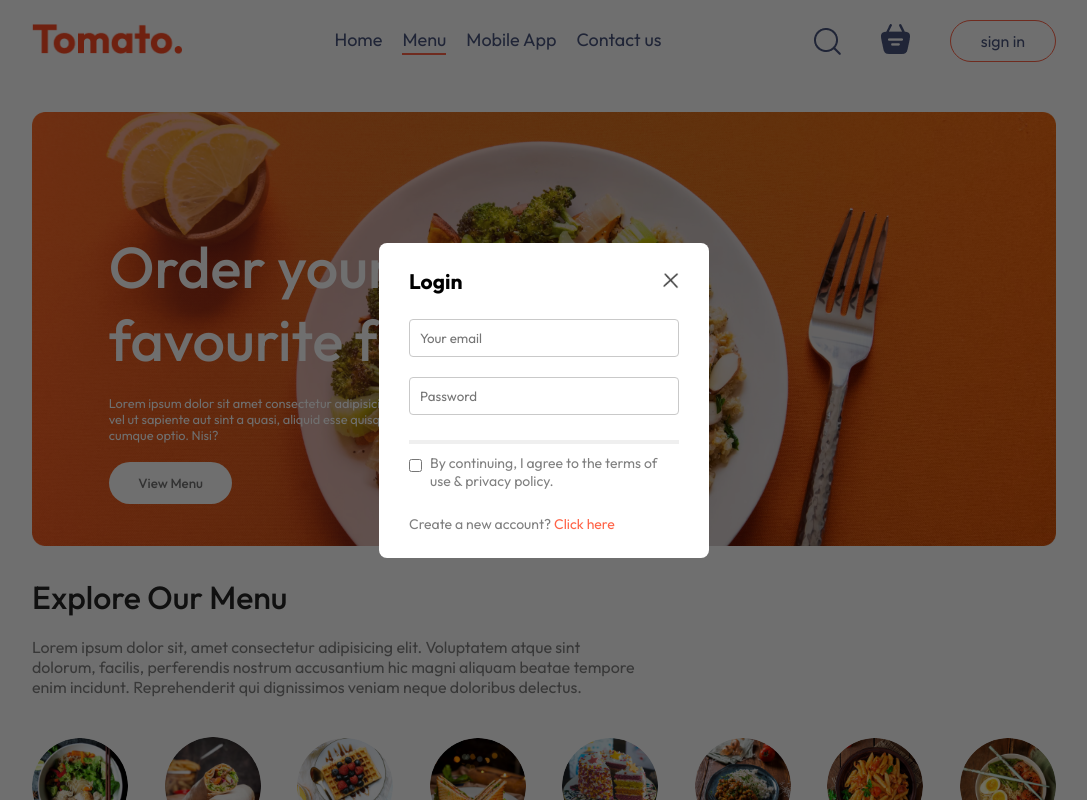
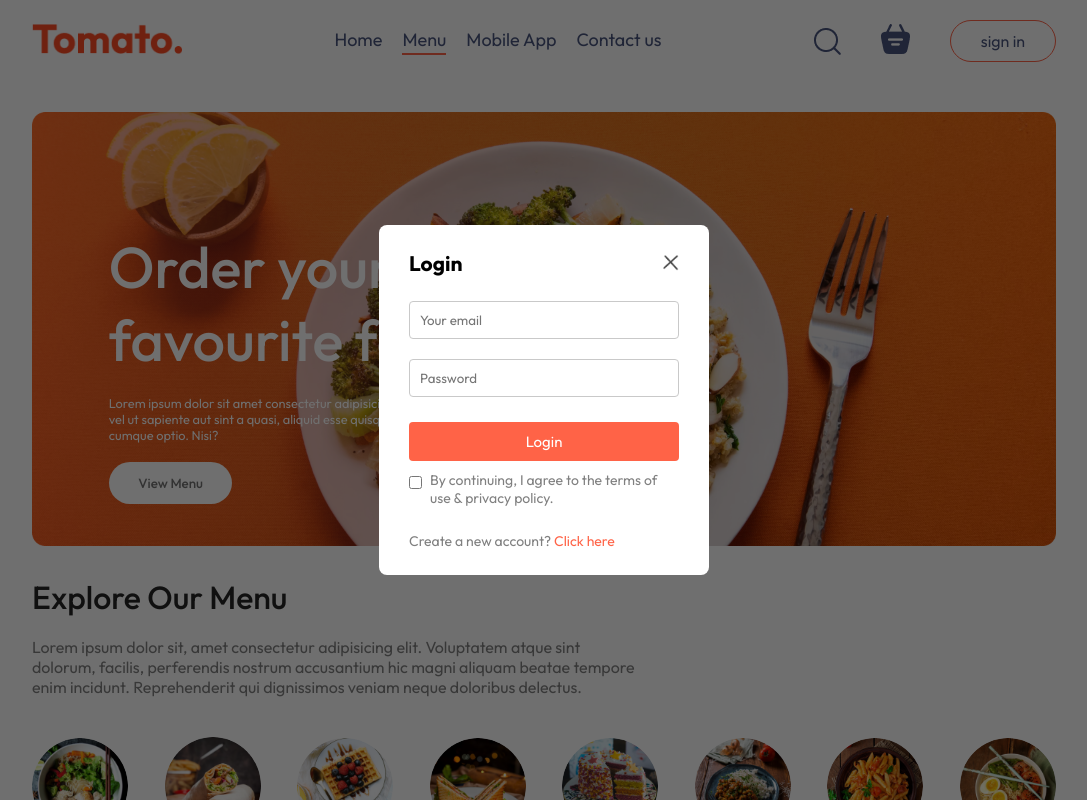
Before and after one commit to Shivatyagi01/Food-Delivery-App-in-React, a React (Vite) app in the folder frontend/: page / in a window 1280 px wide. Both pictures are taken after a click on the button "sign in". Shown: the top 800 px of the page, without its empty margins (96-1183 px from the left). Built offline with nearby package versions, Linux system fonts and the light colour scheme.

Commit message:
Change in Login popup files

```diff
--- a/frontend/src/components/LoginPopup/LoginPopup.css
+++ b/frontend/src/components/LoginPopup/LoginPopup.css
@@ -46,7 +46,7 @@
     border-radius: 4px;
 }
 
-.login-popup-inputs button {
+.login-popup button {
     border: none;
     padding: 10px;
     border-radius: 4px;
--- a/frontend/src/components/LoginPopup/LoginPopup.jsx
+++ b/frontend/src/components/LoginPopup/LoginPopup.jsx
@@ -18,14 +18,14 @@ const LoginPopup = ({ setShowLogin }) => {
                     <input type="email" placeholder='Your email' required />
                     <input type="password" placeholder='Password' required />
                 </div>
-                <button>{currentState === "Sign up" > "Create account" > "Login"}</button>
+                <button className='popup-button'>{currentState === "Sign up" ? "Create account" : "Login"}</button>
                 <div className="login-popup-condition">
                     <input type="checkbox" required />
                     <p>By continuing, I agree to the terms of use & privacy policy.</p>
                 </div>
                 {currentState === "Login"
                     ? <p>Create a new account? <span onClick={() => setcurrentState("Sign Up")}>Click here</span></p>
-                    : <p>Already have an account? <span onClick={() => setcurrentState("Log In")}>Login here</span></p>}
+                    : <p>Already have an account? <span onClick={() => setcurrentState("Login")}>Login here</span></p>}
             </form>
         </div>
     )
```
